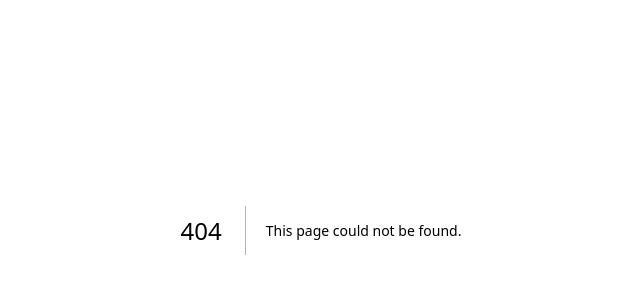
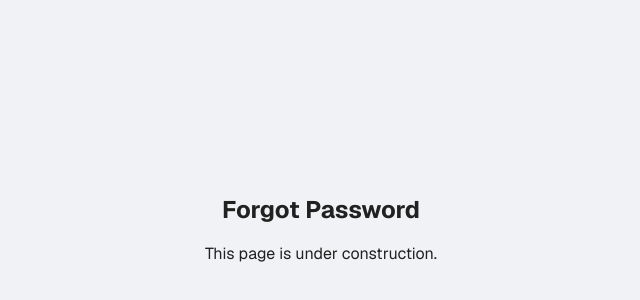
Before and after one commit to shakil-ahmed-billal/buddyscript, a Next.js app in the folder frontend/: page /forgot-password in a window 1280 px wide. Before the commit this address had no page. Shown: the part 170-470 px from the top of the page, without its empty margins (319-959 px from the left). Built offline with nearby package versions, Linux system fonts and the light colour scheme.

Commit message:
chore: add pages for Forgot Password, Find Friends, Groups, User Profile, and My Profile

```diff
--- /dev/null
+++ b/frontend/src/app/(auth)/forgot-password/page.tsx
@@ -0,0 +1,10 @@
+export default function ForgotPasswordPage() {
+  return (
+    <div className="flex min-h-screen items-center justify-center p-4">
+      <div className="text-center">
+        <h1 className="text-2xl font-bold mb-4">Forgot Password</h1>
+        <p className="text-muted-foreground">This page is under construction.</p>
+      </div>
+    </div>
+  );
+}
--- /dev/null
+++ b/frontend/src/app/(main)/find-friends/page.tsx
@@ -0,0 +1,8 @@
+export default function FindFriendsPage() {
+  return (
+    <div className="p-6 text-center mt-20">
+      <h1 className="text-2xl font-bold mb-4">Find Friends</h1>
+      <p className="text-muted-foreground">This page is under construction.</p>
+    </div>
+  );
+}
--- /dev/null
+++ b/frontend/src/app/(main)/group/page.tsx
@@ -0,0 +1,8 @@
+export default function GroupPage() {
+  return (
+    <div className="p-6 text-center mt-20">
+      <h1 className="text-2xl font-bold mb-4">Groups</h1>
+      <p className="text-muted-foreground">This page is under construction.</p>
+    </div>
+  );
+}
--- /dev/null
+++ b/frontend/src/app/(main)/profile/[id]/page.tsx
@@ -0,0 +1,8 @@
+export default function UserProfilePage() {
+  return (
+    <div className="p-6 text-center mt-20">
+      <h1 className="text-2xl font-bold mb-4">User Profile</h1>
+      <p className="text-muted-foreground">This page is under construction.</p>
+    </div>
+  );
+}
--- /dev/null
+++ b/frontend/src/app/(main)/profile/page.tsx
@@ -0,0 +1,8 @@
+export default function ProfilePage() {
+  return (
+    <div className="p-6 text-center mt-20">
+      <h1 className="text-2xl font-bold mb-4">My Profile</h1>
+      <p className="text-muted-foreground">This page is under construction.</p>
+    </div>
+  );
+}
```
